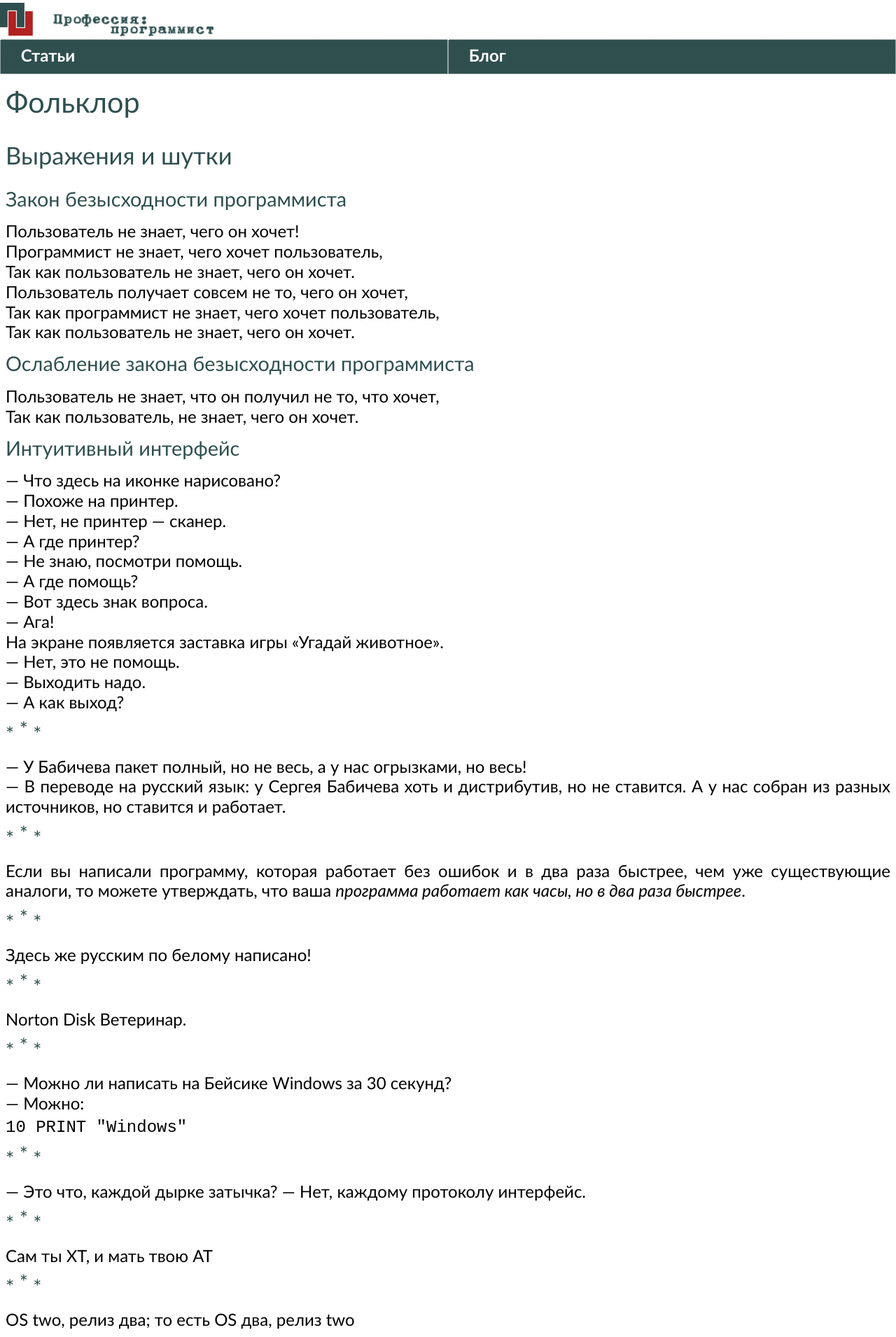
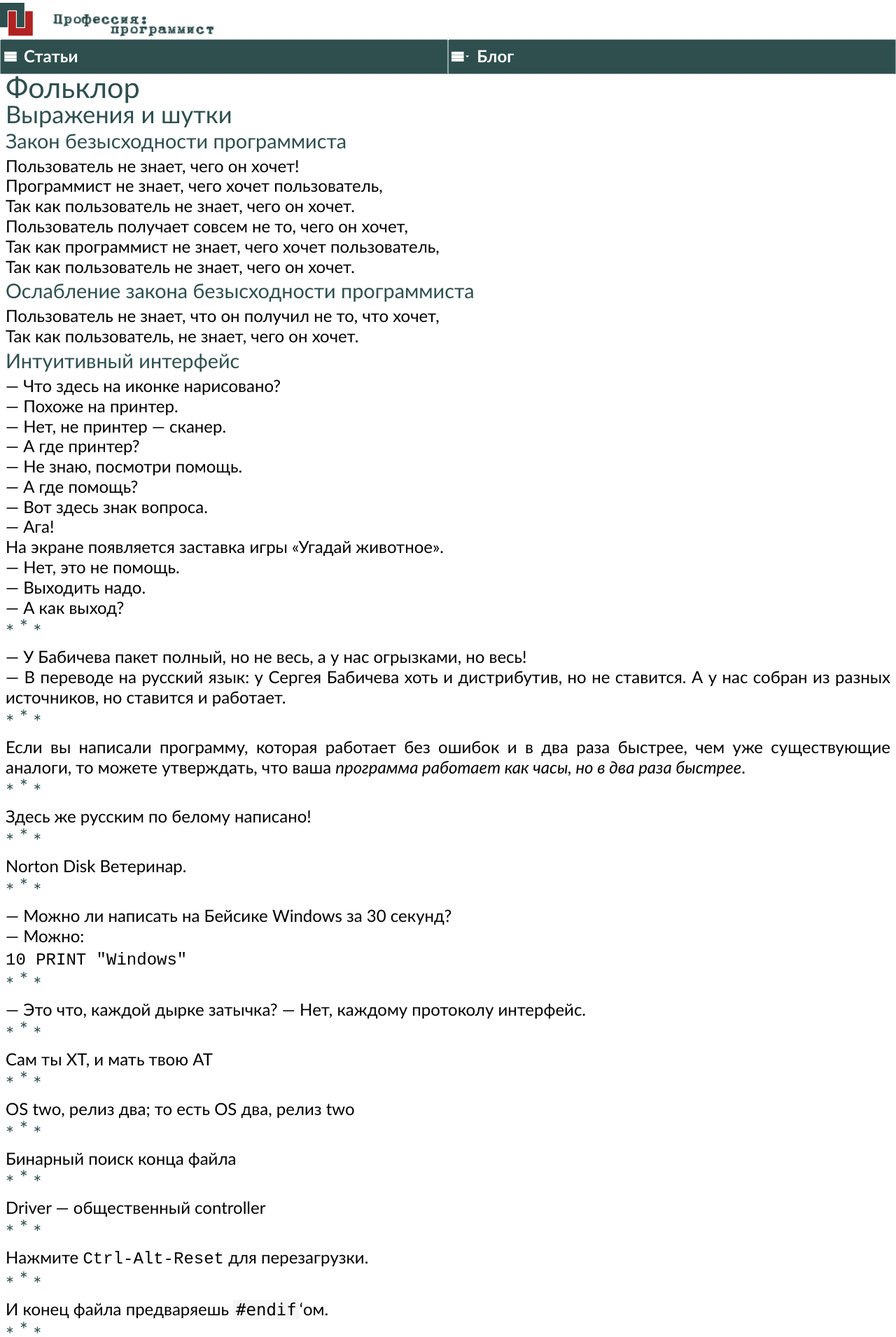
Before and after one commit to markshevchenko/markshevchenko.github.io, a Jekyll site: the page built from articles/slang/3.md, in a window 1280 px wide. Shown: the top 1910 px of the page at 70% size. Built offline with Jekyll 4.4.1, drawn with Linux system fonts in a browser that asks for light colours; some web fonts are replaced; our own code applies the rules of GitHub Pages for plain Markdown files.

Commit message:
Шрифты и высота строки!

```diff
--- a/_sass/layout.scss
+++ b/_sass/layout.scss
@@ -148,7 +148,6 @@ h6 {
 }
 
 h1, h2, h3, h4, h5, h6 {
-  line-height: 172.8%;
   color: $grey-color-dark;
 }
 
```
Also changed, not shown: css/fonts/icomoon.ttf (renamed from fonts/icomoon.ttf), css/fonts/icomoon.woff (renamed from fonts/icomoon.woff), 4 other files.
